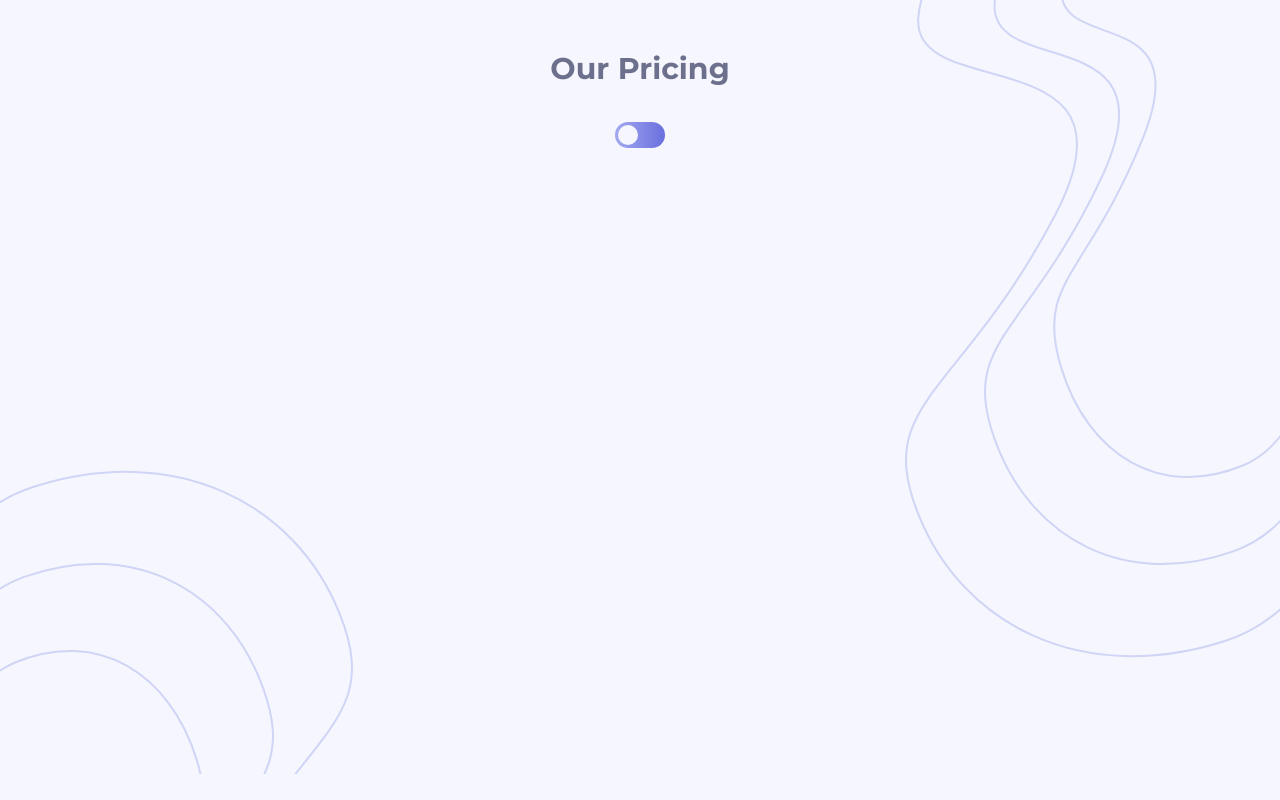
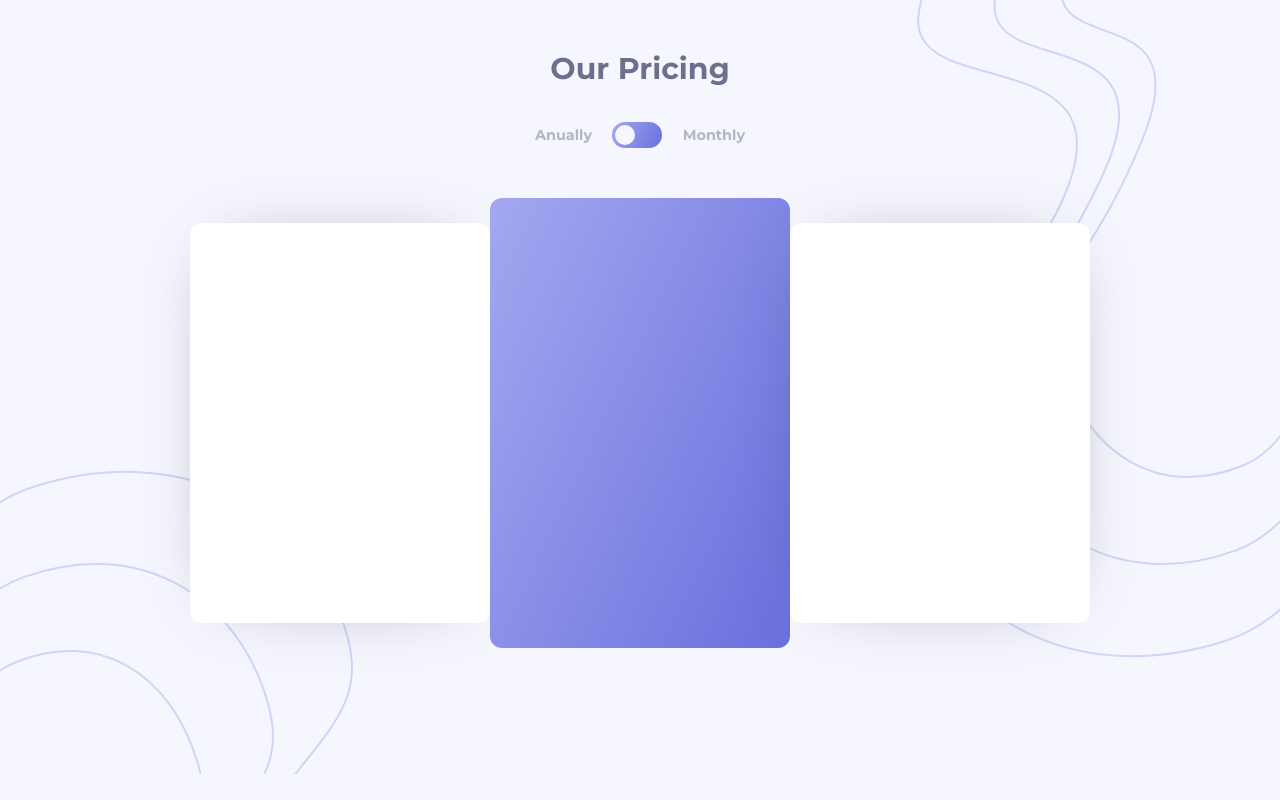
Before and after one commit to kdumagalhaes/pricing-component-reactjs, a React (Create React App) app: page / in a window 1280 px wide. Built offline with nearby package versions, Linux system fonts and the light colour scheme; the HTML template or start-up script is replaced by a standard one.

Commit message:
create cards component structure

```diff
--- a/src/App.js
+++ b/src/App.js
@@ -1,15 +1,16 @@
 import React from 'react';
-import GlobalReset from './GlobalReset'
-import PageTitle from './components/PageTitle/PageTitle'
-import Toggle from './components/Toggle/Toggle'
-
+import GlobalReset from './GlobalReset';
+import PageTitle from './components/PageTitle/PageTitle';
+import Toggle from './components/Toggle/Toggle';
+import CardRow from './components/CardRow/CardRow';
 
 function App() {
   return (
     <div>
       <PageTitle text="Our Pricing" />
-      <Toggle/>
-      <GlobalReset/>
+      <Toggle />
+      <CardRow />
+      <GlobalReset />
     </div>
   );
 }
--- a/src/GlobalReset.js
+++ b/src/GlobalReset.js
@@ -1,6 +1,6 @@
 import { createGlobalStyle } from 'styled-components';
-import TopBG from './assets/bg-top.svg'
-import BottomBG from './assets/bg-bottom.svg'
+import TopBG from './assets/bg-top.svg';
+import BottomBG from './assets/bg-bottom.svg';
 
 const GlobalReset = createGlobalStyle`
     * {
@@ -17,10 +17,10 @@ const GlobalReset = createGlobalStyle`
         --light-grayish-blue: hsl(234, 14%, 74%);
         --grayish-blue: hsl(233, 13%, 49%);
         --dark-grayish-blue: hsl(232, 13%, 33%);
-        --bg-gradient: linear-gradient(90deg, hsl(236, 72%, 79%), hsl(237, 63%, 64%));
+        --bg-gradient: linear-gradient(115deg, hsl(236, 72%, 79%), hsl(237, 63%, 64%));
 
         /* space */
-        --safe-area-padding: 0 25px 0 25px;
+        --safe-area-padding: 0 20px 0 20px;
     }
 
     body {
@@ -29,7 +29,7 @@ const GlobalReset = createGlobalStyle`
         font-size: 15px;
         font-family: 'Montserrat', sans-serif;
         background: url(${TopBG}) top right no-repeat, url(${BottomBG}) left 470px no-repeat, var(--very-light-grayish-blue);
-    }
+        }
 
     button {
         cursor: pointer;
--- /dev/null
+++ b/src/components/CardRow/CardRow.js
@@ -0,0 +1,15 @@
+import React from 'react'
+import { CardRowDiv } from './CardRowStyles'
+import Card from '../Cards/Card'
+
+const CardRow = () => {
+    return (
+        <CardRowDiv>
+            <Card cardHeight="400px" shadow="0px 0px 74px -39px rgba(73,76,95,0.7)" backgroundColor="#fff"/>
+            <Card cardHeight="450px" shadow="none" backgroundColor="var(--bg-gradient)"/>
+            <Card cardHeight="400px" shadow="0px 0px 74px -39px rgba(73,76,95,0.7)" backgroundColor="#fff"/>
+        </CardRowDiv>
+    )
+}
+
+export default CardRow
--- /dev/null
+++ b/src/components/CardRow/CardRowStyles.js
@@ -0,0 +1,11 @@
+import styled from 'styled-components'
+
+export const CardRowDiv = styled.div`
+display: flex;
+align-items: center;
+width: 100%;
+max-width: 940px;
+height: auto;
+padding: var(--safe-area-padding);
+margin: 0 auto;
+`
--- /dev/null
+++ b/src/components/Cards/Card.js
@@ -0,0 +1,14 @@
+import React from 'react'
+import {CardDiv} from './CardStyles'
+
+const Card = ({cardHeight, shadow, backgroundColor}) => {
+    return (
+        <>
+        <CardDiv cardHeight={cardHeight} shadow={shadow} backgroundColor={backgroundColor}>
+
+        </CardDiv>
+        </>
+    )
+}
+
+export default Card
--- /dev/null
+++ b/src/components/Cards/CardStyles.js
@@ -0,0 +1,19 @@
+import styled from 'styled-components';
+
+export const CardDiv = styled.div`
+  width: 300px;
+  height: ${({ cardHeight }) => cardHeight};
+  background: ${({ backgroundColor }) => backgroundColor};
+  border-radius: 12px;
+  box-shadow: ${({ shadow }) => shadow};
+  animation: loading 1s linear;
+
+  @keyframes loading {
+    0% {
+      box-shadow: none;
+    }
+    20% {
+      box-shadow: ${({ shadow }) => shadow};
+    }
+  }
+`;
--- a/src/components/Toggle/Toggle.js
+++ b/src/components/Toggle/Toggle.js
@@ -4,7 +4,9 @@ import ToggleButton from './ToggleButton/ToggleButton';
 const Toggle = () => {
   return (
     <ToggleDiv>
+      <span>Anually</span>
       <ToggleButton />
+      <span>Monthly</span>
     </ToggleDiv>
   );
 };
--- a/src/components/Toggle/ToggleStyles.js
+++ b/src/components/Toggle/ToggleStyles.js
@@ -1,8 +1,16 @@
 import styled from 'styled-components'
 
 export const ToggleDiv = styled.div `
-width: 60px;
-height: 60px;
-/* background-color: red; */
-margin: 0 auto;
+display: flex;
+justify-content: space-between;
+align-items: center;
+width: 210px;
+height: auto;
+margin: 0 auto 50px;
+
+span {
+    display: block;
+    color: var(--light-grayish-blue);
+    font-size: 0.9rem;
+}
 `
```
